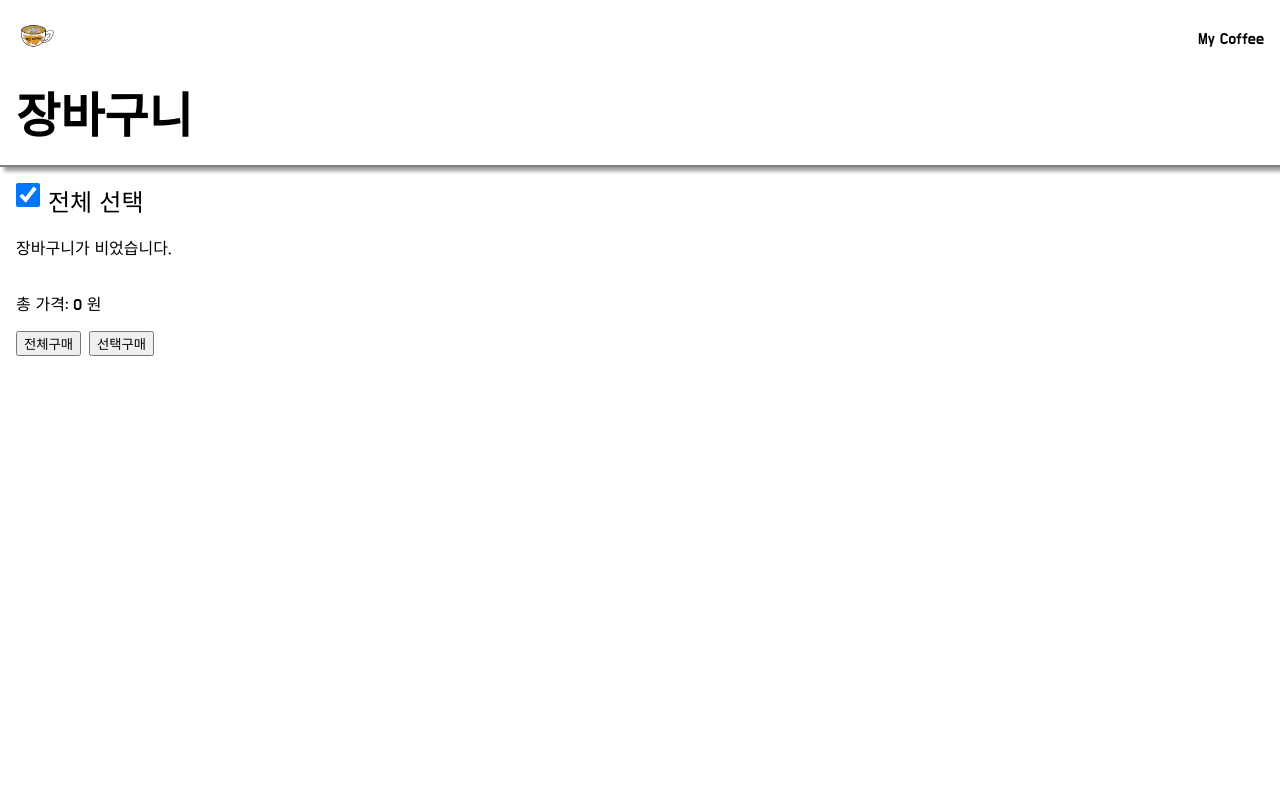
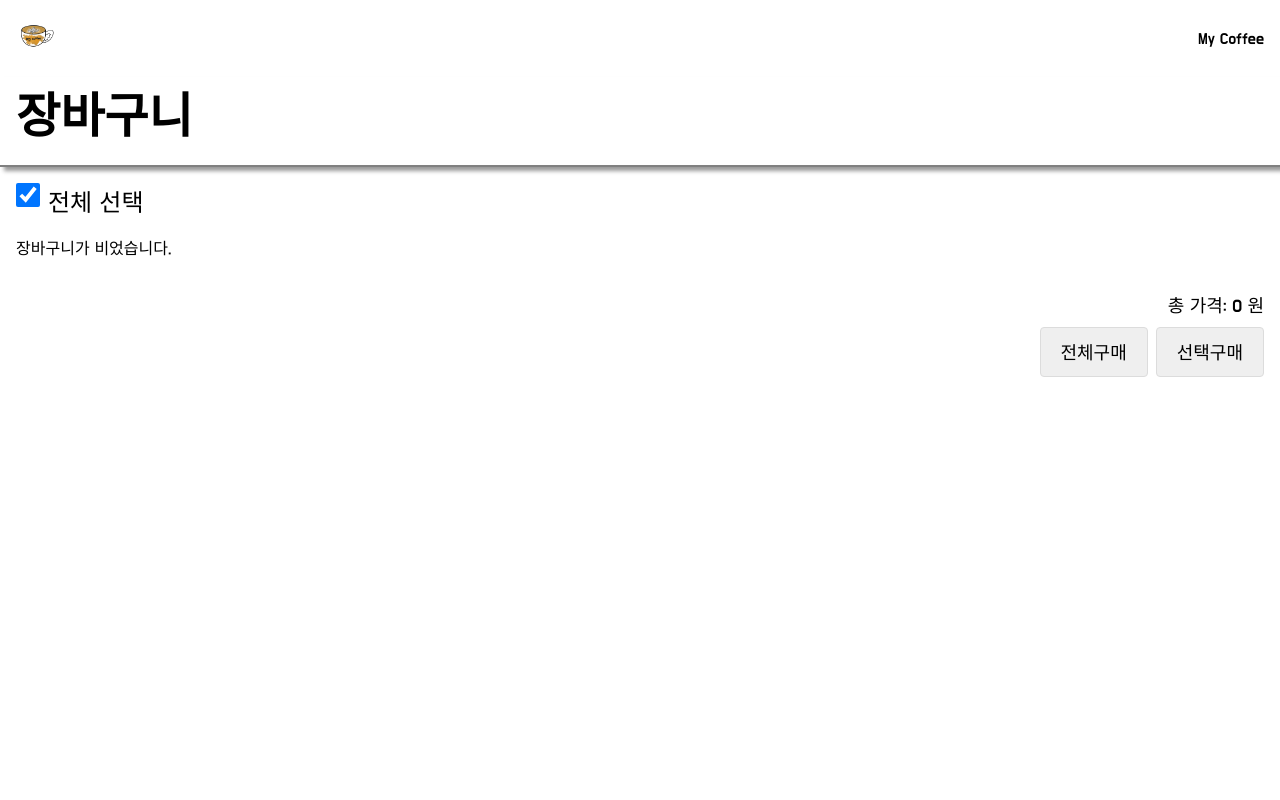
Before and after one commit to Eclipse-K/mycoffee, a React (Create React App) app: page /Cart in a window 1280 px wide. Shown: the top 800 px of the page. Built offline with nearby package versions, Linux system fonts and the light colour scheme; a web font is replaced by a local one.

Commit message:
Edit Cart button

```diff
--- a/src/Components/Cart.css
+++ b/src/Components/Cart.css
@@ -115,6 +115,37 @@
   width: 24px;
   height: 24px;
 }
+.Cart-All-Price,
+.Cart-button-container {
+  display: flex;
+  justify-content: flex-end;
+  align-items: center;
+  padding: 0 16px;
+}
+
+.Cart-All-Price {
+  font-size: 18px;
+  margin: 8px 0;
+}
+
+.Cart-button-container {
+  gap: 8px;
+}
+
+.Cart-All-button,
+.Cart-Select-button {
+  padding: 10px 20px;
+  font-size: 18px;
+  font-family: "Do Hyeon", sans-serif;
+  border: 1px solid gainsboro;
+  border-radius: 4px;
+  cursor: pointer;
+}
+
+.Cart-All-button:hover,
+.Cart-Select-button:hover {
+  background-color: rgba(0, 0, 0, 0.2);
+}
 
 @media all and (min-width: 281px) and (max-width: 432px) {
   .Cart-img {
--- a/src/Components/Cart.js
+++ b/src/Components/Cart.js
@@ -219,12 +219,14 @@ function Cart() {
               ))}
             </div>
           )}
-          <div style={{ paddingLeft: "16px" }}>
-            <p>총 가격: {calculateTotalPrice()} 원</p>
-            <button style={{ marginRight: "8px" }} onClick={handleBuyAll}>
+          <p className="Cart-All-Price">총 가격: {calculateTotalPrice()} 원</p>
+          <div className="Cart-button-container">
+            <button className="Cart-All-button" onClick={handleBuyAll}>
               전체구매
             </button>
-            <button onClick={handleBuySelected}>선택구매</button>
+            <button className="Cart-Select-button" onClick={handleBuySelected}>
+              선택구매
+            </button>
           </div>
         </>
       )}
```
